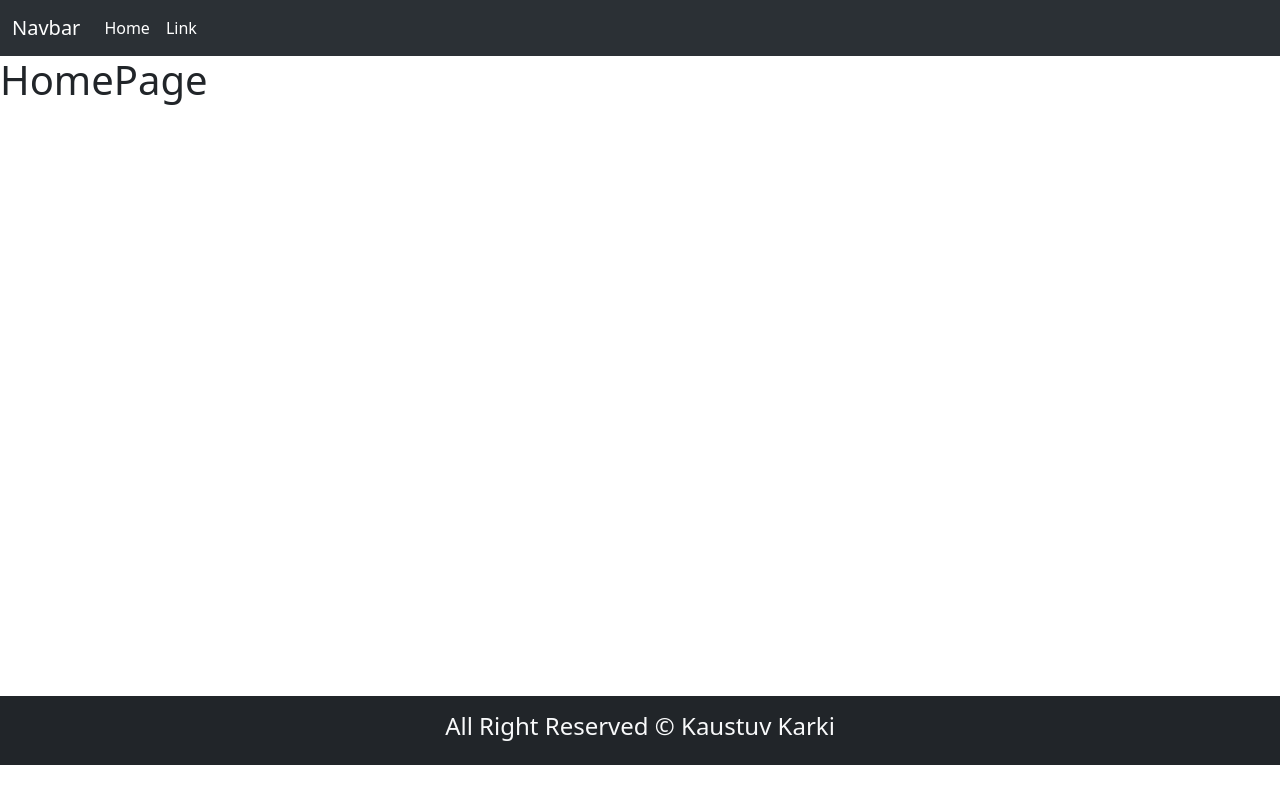
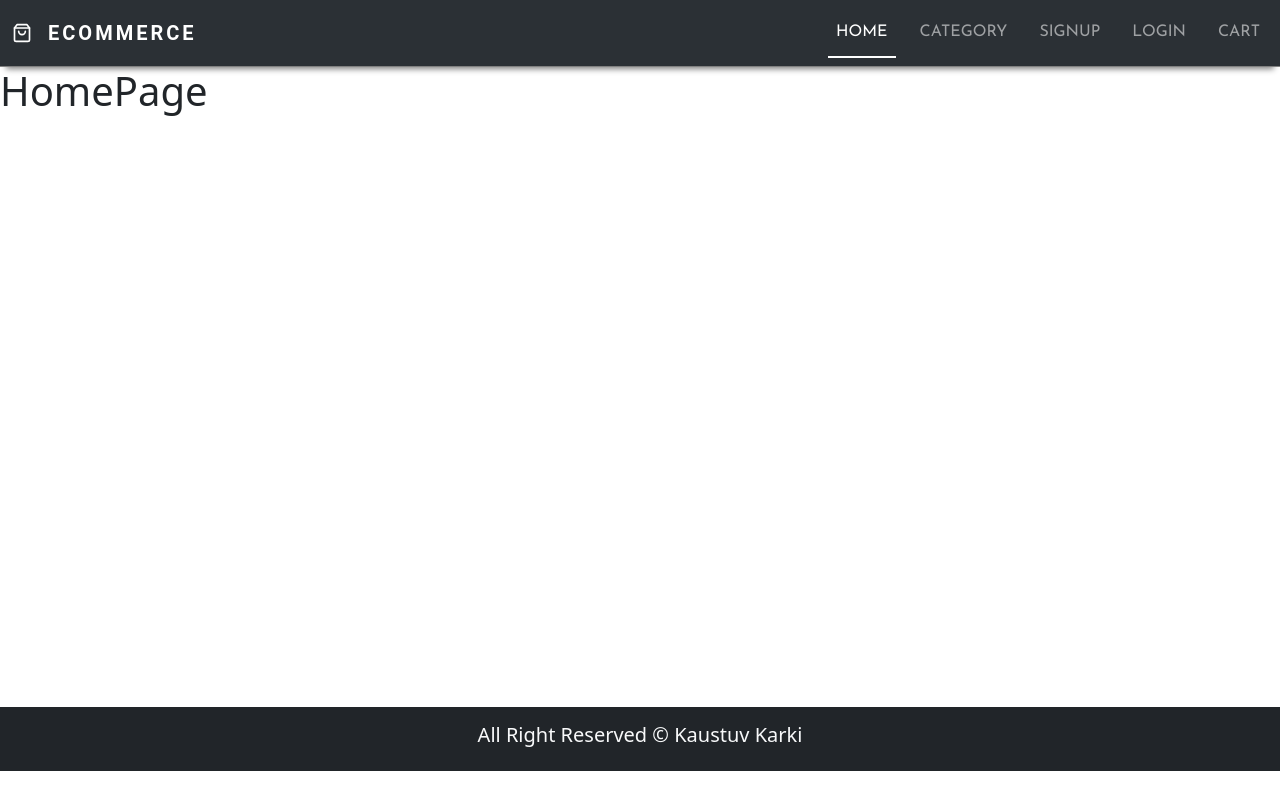
Before and after one commit to Kaustuv-Karki/E-commerce-mern, a React (Create React App) app in the folder client/: page / in a window 1280 px wide. Built offline with nearby package versions, Linux system fonts and the light colour scheme; a web font is replaced by a local one.

Commit message:
working on the navbar

```diff
--- a/client/package.json
+++ b/client/package.json
@@ -8,6 +8,7 @@
     "@testing-library/user-event": "^13.5.0",
     "react": "^18.2.0",
     "react-dom": "^18.2.0",
+    "react-icons": "^4.9.0",
     "react-router-dom": "^6.13.0",
     "react-scripts": "5.0.1",
     "web-vitals": "^2.1.4"
--- a/client/src/components/Layout/Footer.jsx
+++ b/client/src/components/Layout/Footer.jsx
@@ -3,9 +3,9 @@ import React from "react";
 const Footer = () => {
     return (
         <div className="bg-dark text-light p-3">
-            <h4 className="text-center">
+            <h5 className="text-center">
                 All Right Reserved &copy; Kaustuv Karki
-            </h4>
+            </h5>
         </div>
     );
 };
--- a/client/src/components/Layout/Header.jsx
+++ b/client/src/components/Layout/Header.jsx
@@ -1,5 +1,6 @@
 import React from "react";
-import { NavLink } from "react-router-dom";
+import { NavLink, Link } from "react-router-dom";
+import { FiShoppingBag } from "react-icons/fi";
 
 const Header = () => {
     return (
@@ -8,9 +9,10 @@ const Header = () => {
                 className="navbar navbar-expand-lg bg-body-tertiary"
                 data-bs-theme="dark">
                 <div className="container-fluid">
-                    <NavLink to="/" className="navbar-brand">
-                        Navbar
-                    </NavLink>
+                    <Link to="/" className="navbar-brand">
+                        <FiShoppingBag />
+                        Ecommerce
+                    </Link>
                     <button
                         className="navbar-toggler"
                         type="button"
@@ -24,19 +26,33 @@ const Header = () => {
                     <div
                         className="collapse navbar-collapse"
                         id="navbarTogglerDemo02">
-                        <ul className="navbar-nav me-auto mb-2 mb-lg-0">
+                        <ul className="navbar-nav ms-auto mb-2 mb-lg-0">
                             <li className="nav-item">
                                 <NavLink
                                     to="/"
-                                    className="nav-link active"
-                                    aria-current="page"
-                                    href="#">
+                                    className="nav-link"
+                                    aria-current="page">
                                     Home
                                 </NavLink>
                             </li>
                             <li className="nav-item">
-                                <NavLink to="/" className="nav-link" href="#">
-                                    Link
+                                <NavLink to="/category" className="nav-link">
+                                    Category
+                                </NavLink>
+                            </li>
+                            <li className="nav-item">
+                                <NavLink to="/register" className="nav-link">
+                                    SignUp
+                                </NavLink>
+                            </li>
+                            <li className="nav-item">
+                                <NavLink to="/login" className="nav-link">
+                                    Login
+                                </NavLink>
+                            </li>
+                            <li className="nav-item">
+                                <NavLink to="/mycart" className="nav-link">
+                                    Cart
                                 </NavLink>
                             </li>
                         </ul>
--- a/client/src/index.css
+++ b/client/src/index.css
@@ -12,3 +12,36 @@ font-family: 'Playfair', serif; 400 500 600
   padding: 0;
   box-sizing: border-box;
 }
+
+
+/* navbar css */
+.navbar {
+  font-family: 'Josefin Sans', sans-serif;
+  font-size: 1rem;
+  line-height: 2rem;
+  text-transform: uppercase;
+  box-shadow: 0 8px 6px -6px gray;
+  --webkit-box-shadow: 0 8px 6px gray;
+  border-bottom: 0.5px solid gray !important;
+}
+
+.nav-link {
+  font-weight: 400 !important;
+  margin-left: 1rem;
+}
+
+.active {
+  border-bottom: 2px solid white;
+}
+
+.navbar-brand {
+  display: flex;
+  align-items: center;
+  font-weight: 700;
+  font-family: "roboto", sans-serif;
+  letter-spacing: 3px;
+}
+
+.navbar-brand svg{
+  margin-right: 1rem;
+}
```
Also changed, not shown: 1 other file (tests, documents, lock files or other folders).
